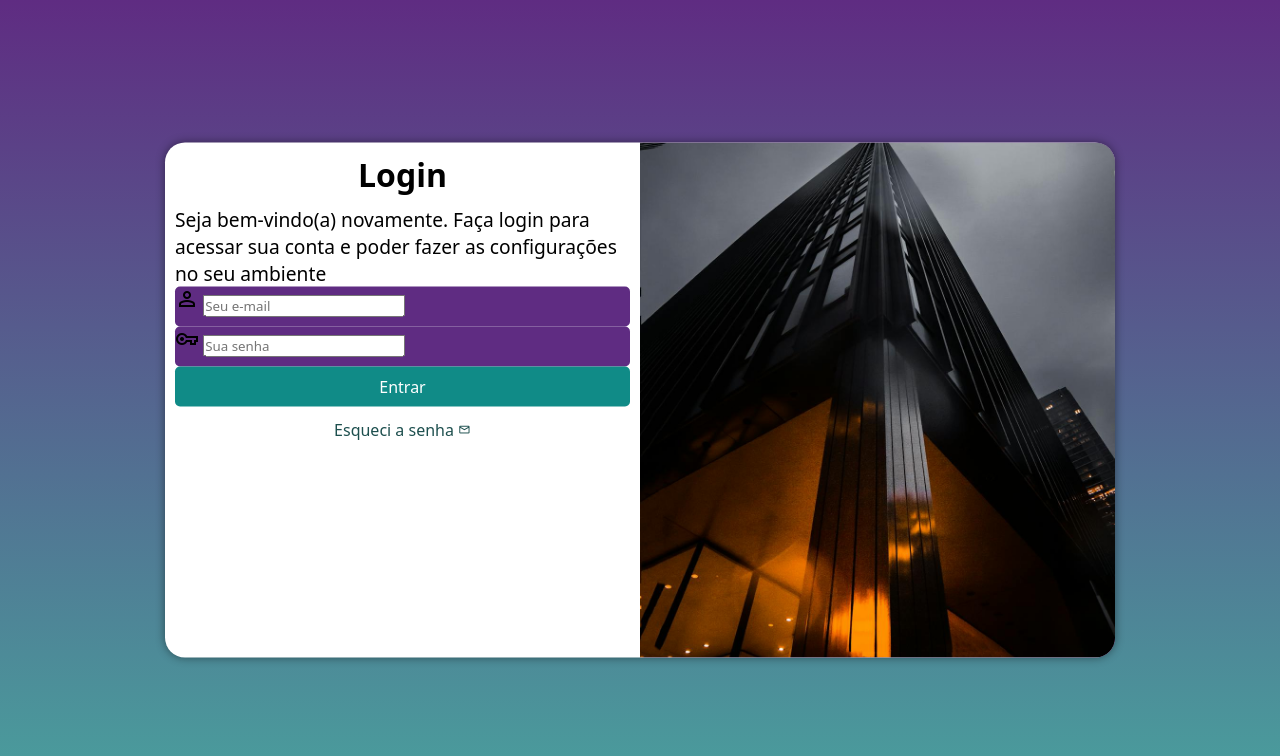
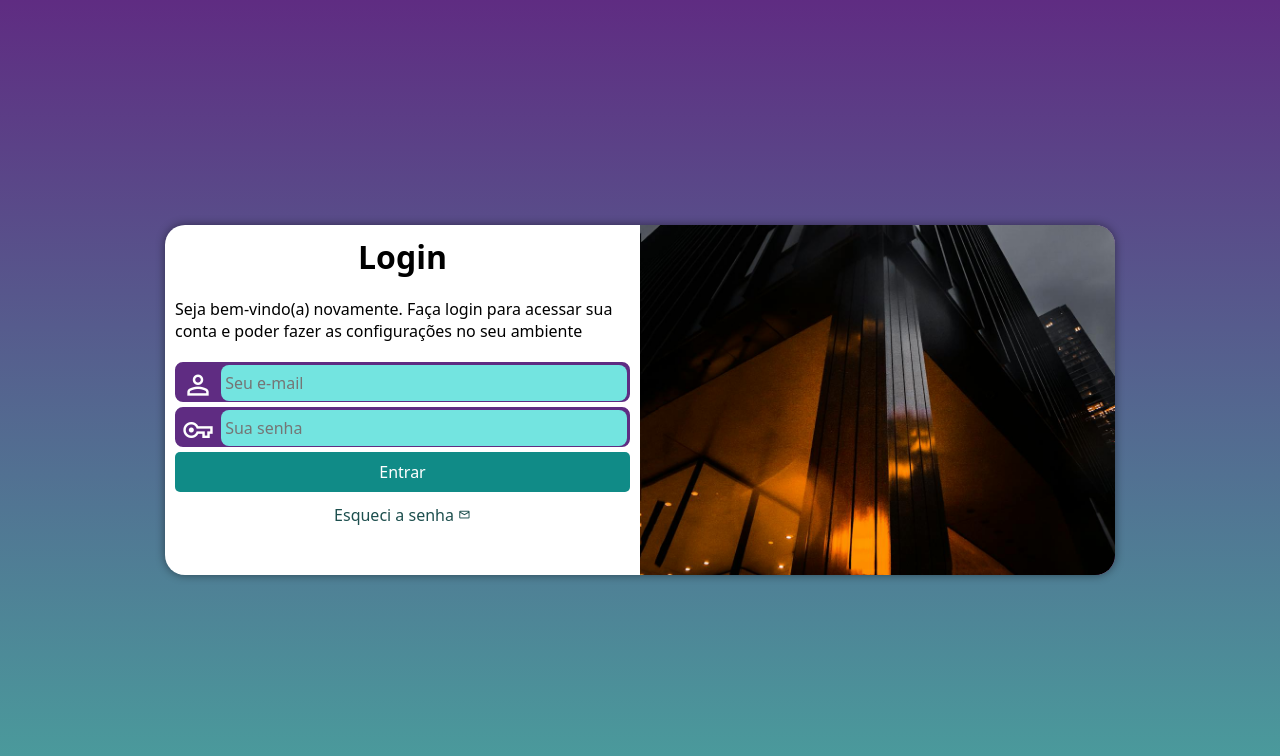
Before and after one commit to luizroquim/projeto-login, a plain HTML site: page index.html in a window 1280 px wide. Drawn offline with nearby package versions, Linux system fonts and the light colour scheme.

Commit message:
projeto login

```diff
--- a/estilos/media-query.css
+++ b/estilos/media-query.css
@@ -5,6 +5,7 @@ body{
 }
 section#login{
     width: 80vw;
+    height: 280px;
 }
 section#login > div#imagem{
     float: left;
@@ -23,6 +24,7 @@ section#login > div#formulario{
     }
     section#login{
         width: 950px;
+        height: 350px;
     }
     section#login > div#imagem{
         float:right;
@@ -37,6 +39,7 @@ section#login > div#formulario{
         font-size: 2em;
     }
     div#formulario > p {
-        font-size: 1.2em;
+        font-size: 1em;
+        margin: 20px 0px;
     }
 }
--- a/estilos/style.css
+++ b/estilos/style.css
@@ -27,9 +27,9 @@ section#login{
     width: 250px;
     height: 515px;
     border-radius: 20px;
-    transform: translate(-50%, -50%);
     overflow: hidden;
     box-shadow: 0px 0px 10px rgba(0, 0, 0, 0.453);
+    transform: translate(-50%, -50%);
 
     transition: width .3s, height .3s;
     transition-timing-function: ease;
@@ -56,14 +56,38 @@ div#formulario > p {
 }
 form > div.campo{
     background-color: #5f2c82;
+    border:2px solid #5f2c82;
     display: block;
     width: 100%;
     height: 40px;
-    border-radius: 5px;
+    border-radius: 8px;
+    margin: 5px 0px;
 
 }
 div.campo >label{
     display: none;
+}
+div.campo > span{
+    color: white;
+   /* background-color: black;*/
+    font-size: 2em;
+    width: 40px;
+    padding: 5px;
+}
+div.campo > input{
+    background-color:#73e4e0;
+    font-size: 1em;
+    width: calc(100% - 45px);
+    height: 100%;
+    border: 0px;
+    border-radius: 8px;
+    padding: 4px;
+    transform: translateY(-12px);
+}
+div.campo > input:focus-within{
+    background-color: white;
+    border: none;
+
 
 }
 form > input[type=submit]{
```
